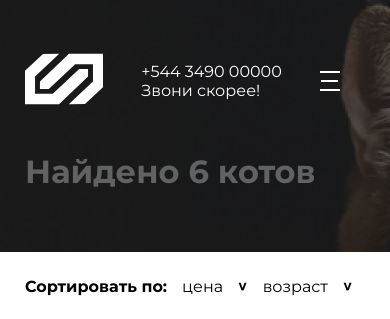
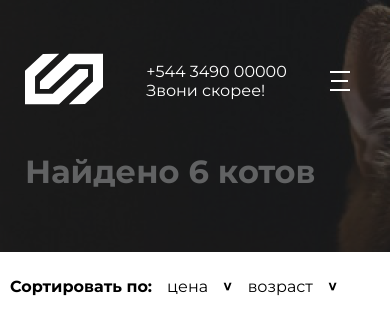
Before and after one commit to andrewKlabukov/catsShop, a plain HTML site: page index.html in a window 390 px wide. Shown: the top 319 px of the page. Drawn offline with Linux system fonts and the light colour scheme.

Commit message:
fix style.css

```diff
--- a/css/style.css
+++ b/css/style.css
@@ -82,7 +82,7 @@ h2 {
 }
 .burger {
     z-index: 10;
-    margin-right: 25px;
+    margin-right: 15px;
 }
 .border {
     position: relative;
@@ -341,6 +341,9 @@ button::-moz-focus-inner {
     .main-card__item {
         width: 350px;
     }
+    .main-sort__content {
+        margin-left: 10px;
+    }
     .button {
         width: 350px;
     }
```
